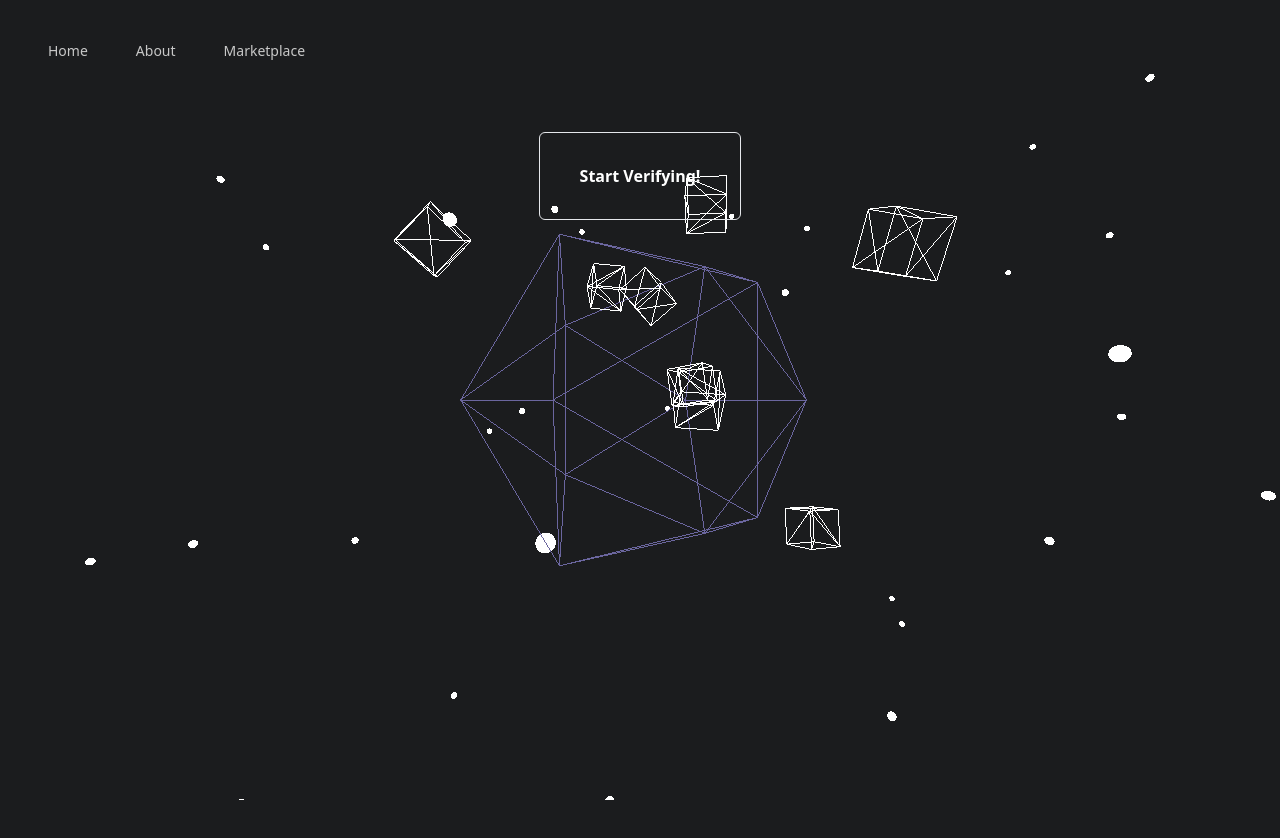
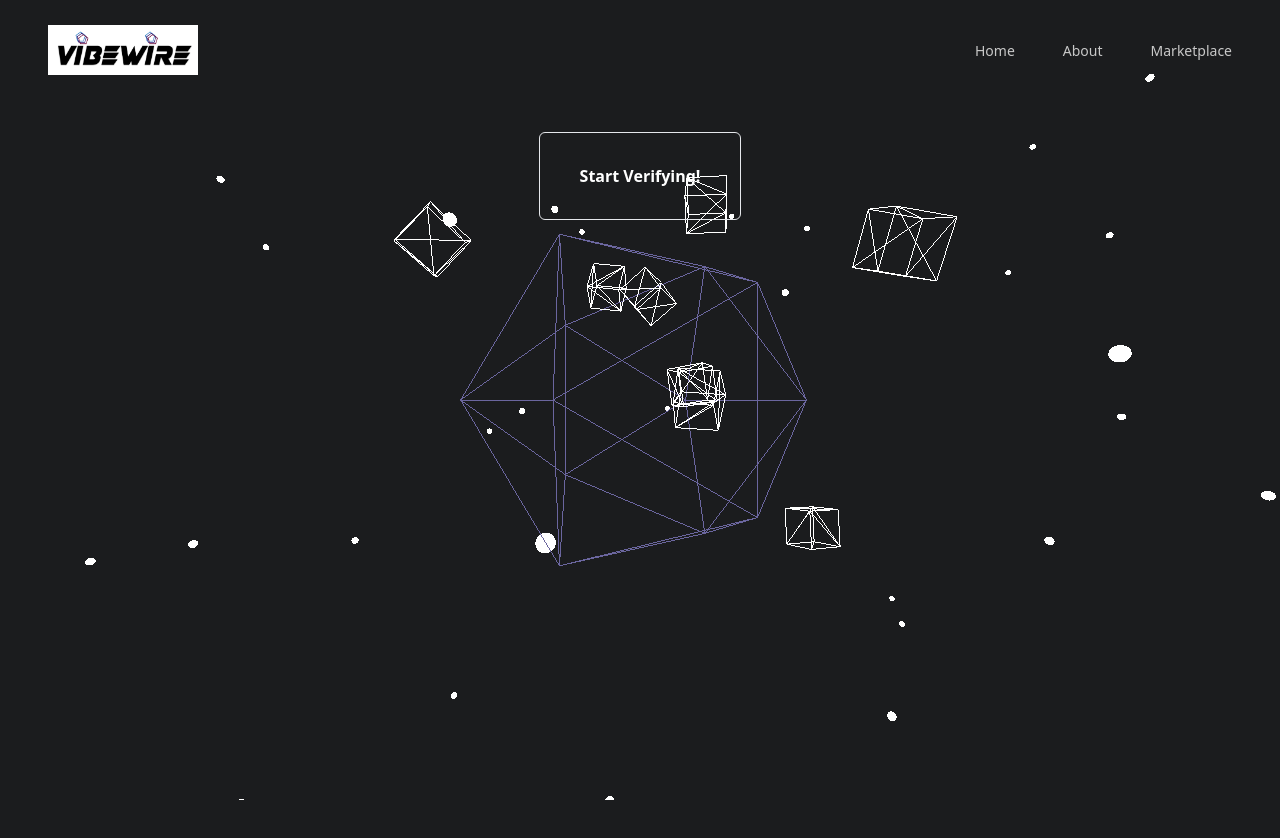
Before and after one commit to anitaraj2004/VibeWire, a Next.js app: page / in a window 1280 px wide. Shown: the top 838 px of the page. Built offline with nearby package versions, Linux system fonts and the light colour scheme.

Commit message:
logo test

```diff
--- a/app/layout.tsx
+++ b/app/layout.tsx
@@ -20,15 +20,15 @@ export default function RootLayout({
     <html lang="en">
       <body className="bg-[#1B1C1E] text-[#c8c8c8] font-montserrat">
         <nav className="flex h-[100px] text-[14px] items-center px-[3rem] justify-between">
-          {/* <Link href="/">
+          { <Link href="/">
             <Image
-              src="./gitpt-logo.svg"
-              alt="gitpt-logo"
-              width={48}
+              src="/vibewire.png"
+              alt="verbify-logo"
+              width={150}
               height={48}
               className="cursor-pointer text-white"
             />
-          </Link> */}
+          </Link> }
 
           <div className="flex gap-[3rem] items-center">
             <Link
```
Also changed, not shown: public/vibewire.png (added).
